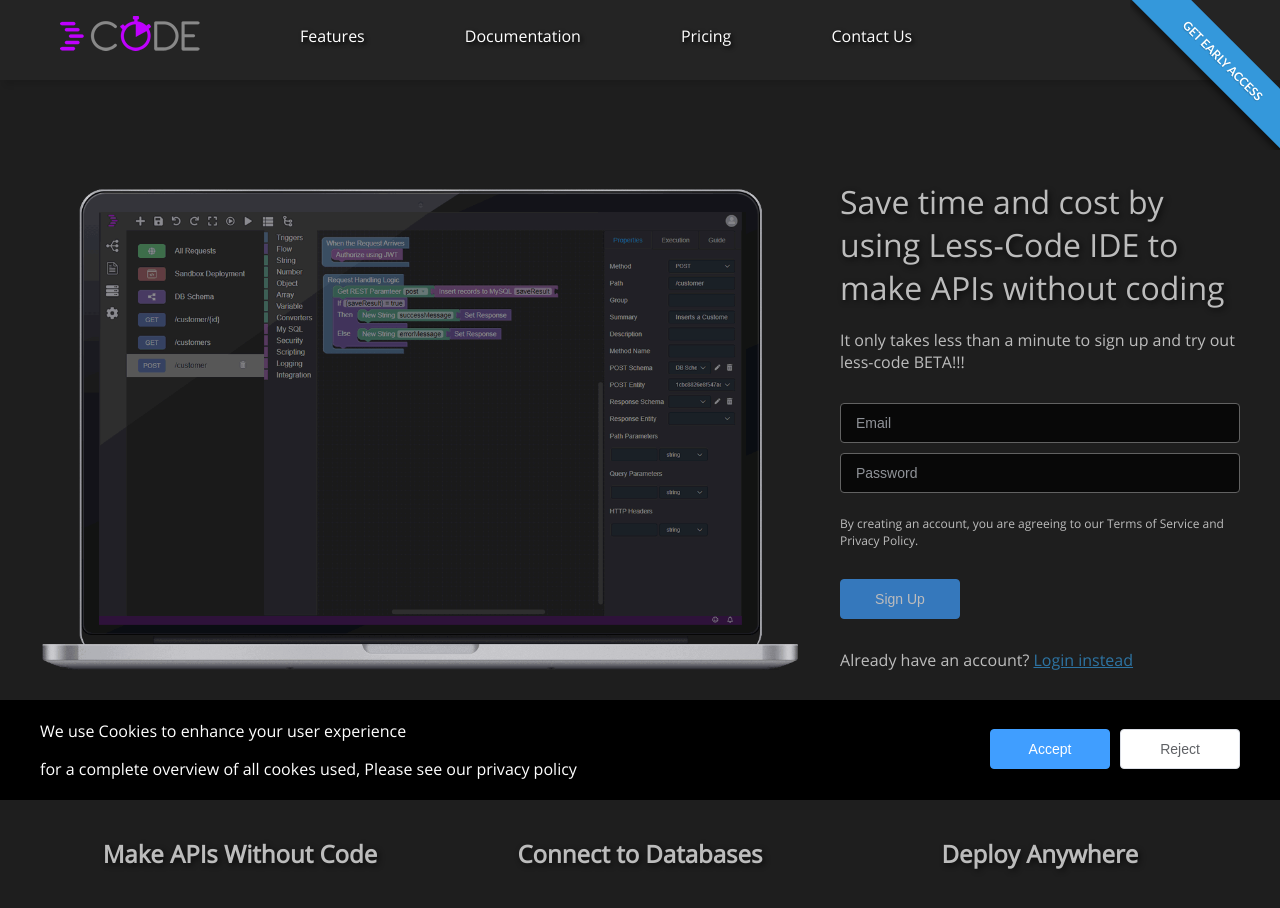
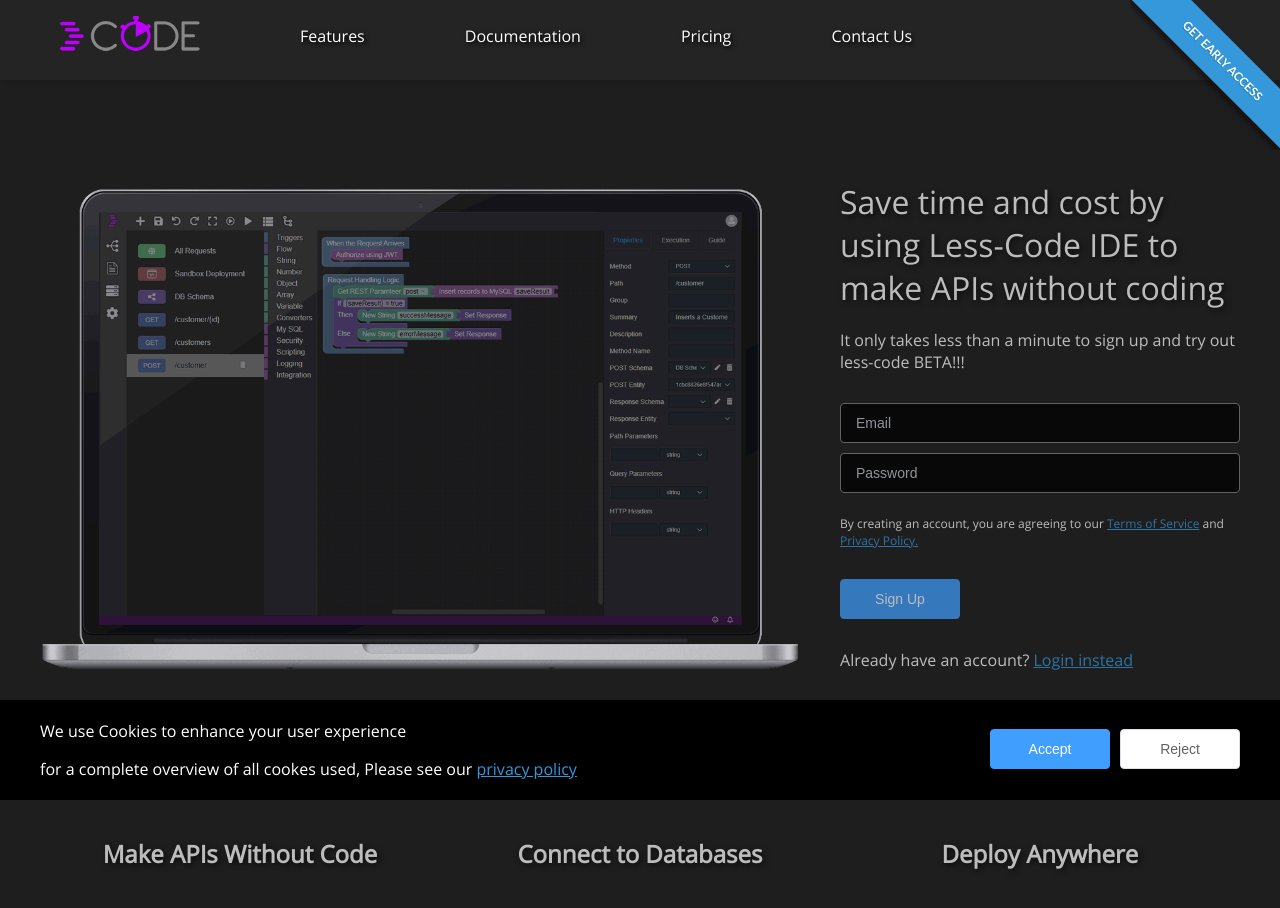
Before and after one commit to lesscodeplus/less-code-io.github.io, a Vue app: page /#/ in a window 1280 px wide. Shown: the top 908 px of the page. Built offline with nearby package versions, Linux system fonts and the light colour scheme.

Commit message:
Update to privacy policy

```diff
--- a/src/Cookies.vue
+++ b/src/Cookies.vue
@@ -5,7 +5,7 @@
           <el-row>
             <el-col :span="18">
               <p>We use Cookies to enhance your user experience</p>
-              <p>for a complete overview of all cookes used, Please see our privacy policy</p>
+              <p>for a complete overview of all cookes used, Please see our <router-link class="auth-link" to="privacy">privacy policy</router-link></p>
             </el-col>
 
             <el-col :span="6" class="cookies__container__buttons">
--- a/src/pages/common/SignUpForm.vue
+++ b/src/pages/common/SignUpForm.vue
@@ -7,7 +7,7 @@
         <!-- <el-input type="text" placeholder="User Name" v-model="userName" class="auth-input"></el-input> -->
         <el-input type="text" placeholder="Email" v-model="email" class="auth-input"></el-input>
         <el-input type="text" placeholder="Password" v-model="password" class="auth-input"></el-input>
-        <p> By creating an account, you are agreeing to our Terms of Service and Privacy Policy. </p>
+        <p> By creating an account, you are agreeing to our <router-link class="auth-link" to="terms">Terms of Service</router-link> and <router-link class="auth-link" to="privacy">Privacy Policy.</router-link> </p>
       </div>
 
 
```
